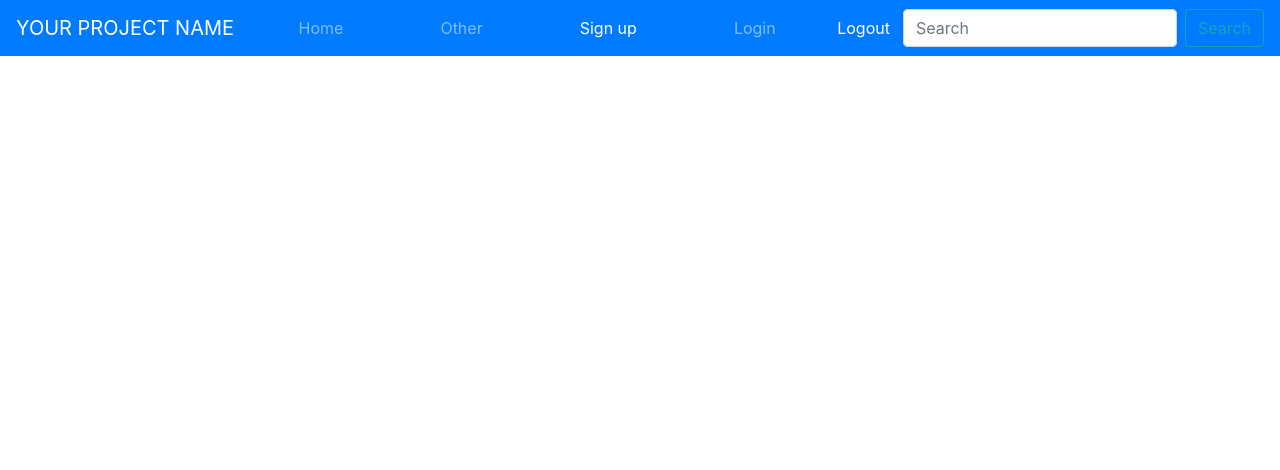
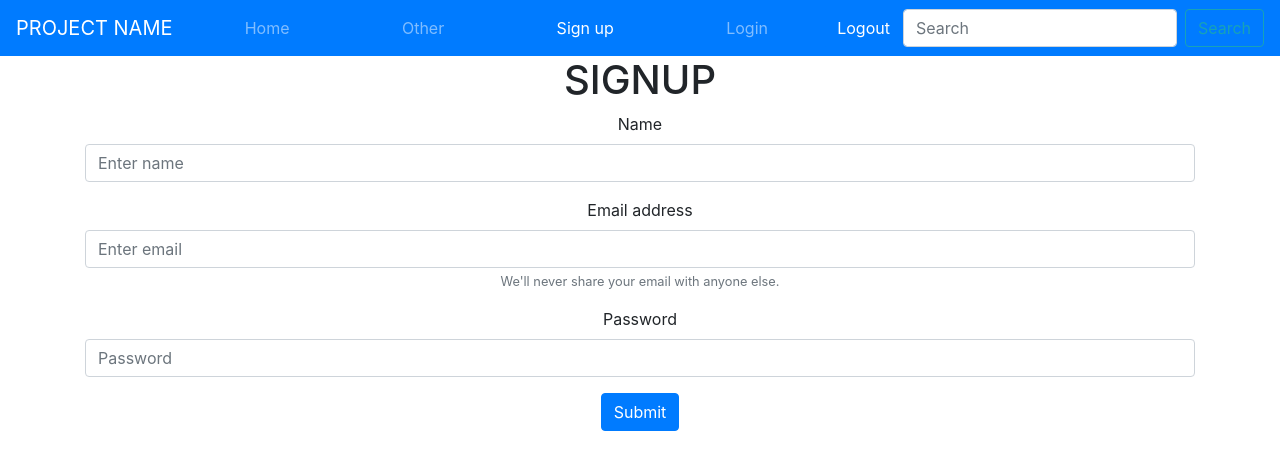
Before and after one commit to efth2007/artchive-frontend, a React (Create React App) app: page /signup in a window 1280 px wide. Shown: the top 470 px of the page. Built offline with nearby package versions, Linux system fonts and the light colour scheme; no server answers.

Commit message:
Signup and Login pages

```diff
--- a/package.json
+++ b/package.json
@@ -6,6 +6,7 @@
     "@testing-library/jest-dom": "^4.2.4",
     "@testing-library/react": "^9.5.0",
     "@testing-library/user-event": "^7.2.1",
+    "axios": "^0.19.2",
     "bootstrap": "^4.5.0",
     "react": "^16.13.1",
     "react-bootstrap": "^1.2.2",
--- a/src/App.js
+++ b/src/App.js
@@ -1,7 +1,9 @@
 import React from "react";
 import "./App.css";
-import { Switch, Route, Link } from "react-router-dom";
+import { Switch, Route } from "react-router-dom";
 import Navigation from "./components/Navigation";
+import SignUp from "./pages/SignUp";
+import Login from "./pages/Login";
 
 const Home = () => <h1>Home</h1>;
 const Other = () => <h1>Other</h1>;
@@ -13,6 +15,8 @@ function App() {
       <Switch>
         <Route exact path="/" component={Home} />
         <Route path="/other" component={Other} />
+        <Route path="/signup" component={SignUp} />
+        <Route path="/login" component={Login} />
       </Switch>
     </div>
   );
--- a/src/components/Navigation/index.js
+++ b/src/components/Navigation/index.js
@@ -5,12 +5,16 @@ import { NavLink } from "react-router-dom";
 import Button from "react-bootstrap/Button";
 import Form from "react-bootstrap/Form";
 import FormControl from "react-bootstrap/FormControl";
+import { useDispatch } from "react-redux";
+import { logOut } from "../../store/user/actions";
 
 export default function Navigation() {
+  const dispatch = useDispatch();
+
   return (
     <Navbar bg="primary" variant="dark" expand="lg">
       <Navbar.Brand as={NavLink} to="/">
-        YOUR PROJECT NAME
+        PROJECT NAME
       </Navbar.Brand>
       <Navbar.Toggle aria-controls="basic-navbar-nav" />
       <Navbar.Collapse id="basic-navbar-nav">
@@ -38,7 +42,7 @@ export default function Navigation() {
             </Nav.Link>
           </Nav.Item>
 
-          <Button>Logout</Button>
+          <Button onClick={() => dispatch(logOut())}>Logout</Button>
           <Form inline>
             <FormControl type="text" placeholder="Search" className="mr-sm-2" />
             <Button variant="outline-info">Search</Button>
--- /dev/null
+++ b/src/config/constants.js
@@ -0,0 +1 @@
+export const apiUrl = process.env.API_URL || "http://localhost:4000";
--- /dev/null
+++ b/src/pages/Login/index.js
@@ -0,0 +1,63 @@
+import React, { useState, useEffect } from "react";
+import Form from "react-bootstrap/Form";
+import Container from "react-bootstrap/Container";
+import Button from "react-bootstrap/Button";
+import { login } from "../../store/user/actions";
+import { selectToken } from "../../store/user/selectors";
+import { useDispatch, useSelector } from "react-redux";
+import { useHistory } from "react-router-dom";
+
+export default function SignUp() {
+  const [email, setEmail] = useState("");
+  const [password, setPassword] = useState("");
+  const dispatch = useDispatch();
+  const token = useSelector(selectToken);
+  const history = useHistory();
+
+  useEffect(() => {
+    if (token !== null) {
+      history.push("/");
+    }
+  }, [token, history]);
+
+  function submitForm(event) {
+    event.preventDefault();
+
+    dispatch(login(email, password));
+
+    setEmail("");
+    setPassword("");
+  }
+
+  return (
+    <Container>
+      <h1>SIGNUP</h1>
+      <Form onSubmit={submitForm}>
+        <Form.Group controlId="formBasicEmail">
+          <Form.Label>Email address</Form.Label>
+          <Form.Control
+            value={email}
+            onChange={(event) => setEmail(event.target.value)}
+            type="email"
+            placeholder="Enter email"
+            required
+          />
+        </Form.Group>
+
+        <Form.Group controlId="formBasicPassword">
+          <Form.Label>Password</Form.Label>
+          <Form.Control
+            value={password}
+            onChange={(event) => setPassword(event.target.value)}
+            type="password"
+            placeholder="Password"
+            required
+          />
+        </Form.Group>
+        <Button variant="primary" type="submit">
+          Submit
+        </Button>
+      </Form>
+    </Container>
+  );
+}
--- /dev/null
+++ b/src/pages/SignUp/index.js
@@ -0,0 +1,78 @@
+import React, { useState, useEffect } from "react";
+import Form from "react-bootstrap/Form";
+import Container from "react-bootstrap/Container";
+import Button from "react-bootstrap/Button";
+import { signUp } from "../../store/user/actions";
+import { selectToken } from "../../store/user/selectors";
+import { useDispatch, useSelector } from "react-redux";
+import { useHistory } from "react-router-dom";
+
+export default function SignUp() {
+  const [name, setName] = useState("");
+  const [email, setEmail] = useState("");
+  const [password, setPassword] = useState("");
+  const dispatch = useDispatch();
+  const token = useSelector(selectToken);
+  const history = useHistory();
+
+  useEffect(() => {
+    if (token !== null) {
+      history.push("/");
+    }
+  }, [token, history]);
+
+  function submitForm(event) {
+    event.preventDefault();
+
+    dispatch(signUp(name, email, password));
+
+    setEmail("");
+    setPassword("");
+    setName("");
+  }
+
+  return (
+    <Container>
+      <h1>SIGNUP</h1>
+      <Form onSubmit={submitForm}>
+        <Form.Group controlId="formBasicName">
+          <Form.Label>Name</Form.Label>
+          <Form.Control
+            value={name}
+            onChange={(event) => setName(event.target.value)}
+            type="text"
+            placeholder="Enter name"
+            required
+          />
+        </Form.Group>
+        <Form.Group controlId="formBasicEmail">
+          <Form.Label>Email address</Form.Label>
+          <Form.Control
+            value={email}
+            onChange={(event) => setEmail(event.target.value)}
+            type="email"
+            placeholder="Enter email"
+            required
+          />
+          <Form.Text className="text-muted">
+            We'll never share your email with anyone else.
+          </Form.Text>
+        </Form.Group>
+
+        <Form.Group controlId="formBasicPassword">
+          <Form.Label>Password</Form.Label>
+          <Form.Control
+            value={password}
+            onChange={(event) => setPassword(event.target.value)}
+            type="password"
+            placeholder="Password"
+            required
+          />
+        </Form.Group>
+        <Button variant="primary" type="submit">
+          Submit
+        </Button>
+      </Form>
+    </Container>
+  );
+}
--- a/src/store/appState/reducer.js
+++ b/src/store/appState/reducer.js
@@ -1,4 +1,4 @@
-const initialState = { loading: true, error: null };
+const initialState = { loading: true, error: null, message: null };
 
 export default (state = initialState, action) => {
   switch (action.type) {
@@ -14,6 +14,12 @@ export default (state = initialState, action) => {
     case "UNSET_ERROR":
       return { ...state, error: null };
 
+    case "SET_MESSAGE":
+      return { ...state, message: action.payload };
+
+    case "UNSET_MESSAGE":
+      return { ...state, message: null };
+
     default:
       return state;
   }
--- /dev/null
+++ b/src/store/user/actions.js
@@ -0,0 +1,45 @@
+import { apiUrl } from "../../config/constants";
+import axios from "axios";
+
+export const LOGIN_SUCCESS = "LOGIN_SUCCESS";
+export const LOG_OUT = "LOG_OUT";
+
+const loginSuccess = (user) => {
+  return {
+    type: LOGIN_SUCCESS,
+    payload: user,
+  };
+};
+
+export const signUp = (name, email, password) => {
+  return async (dispatch, getState) => {
+    try {
+      const response = await axios.post(`${apiUrl}/signup`, {
+        name,
+        email,
+        password,
+      });
+
+      dispatch(loginSuccess(response.data));
+    } catch (error) {
+      console.log(error.response.data.message);
+    }
+  };
+};
+
+export const login = (email, password) => {
+  return async (dispatch, getState) => {
+    try {
+      const response = await axios.post(`${apiUrl}/login`, {
+        email,
+        password,
+      });
+
+      dispatch(loginSuccess(response.data));
+    } catch (error) {
+      console.log(error.response.data.message);
+    }
+  };
+};
+
+export const logOut = () => ({ type: LOG_OUT });
--- a/src/store/user/reducer.js
+++ b/src/store/user/reducer.js
@@ -1,3 +1,5 @@
+import { LOG_OUT, LOGIN_SUCCESS } from "./actions";
+
 const initialState = {
   token: localStorage.getItem("token"),
   name: null,
@@ -6,11 +8,11 @@ const initialState = {
 
 export default (state = initialState, action) => {
   switch (action.type) {
-    case "LOGIN_SUCCESS":
+    case LOGIN_SUCCESS:
       localStorage.setItem("token", action.payload.token);
       return { ...state, ...action.payload };
 
-    case "LOGOUT":
+    case LOG_OUT:
       localStorage.removeItem("token");
       return { ...initialState, token: null };
 
--- /dev/null
+++ b/src/store/user/selectors.js
@@ -0,0 +1 @@
+export const selectToken = (state) => state.user.token;
```
Also changed, not shown: 1 other file (tests, documents, lock files or other folders).
